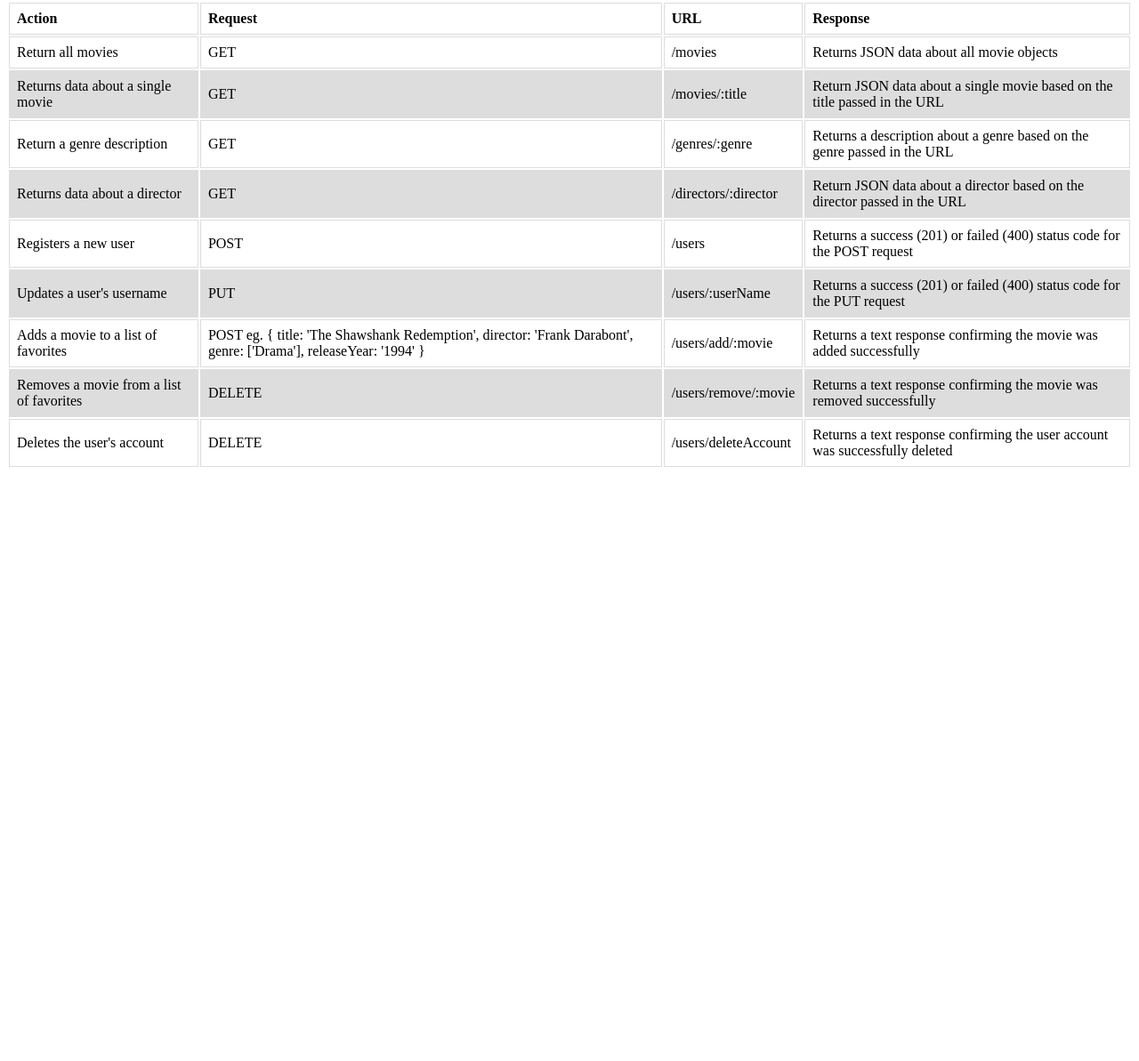
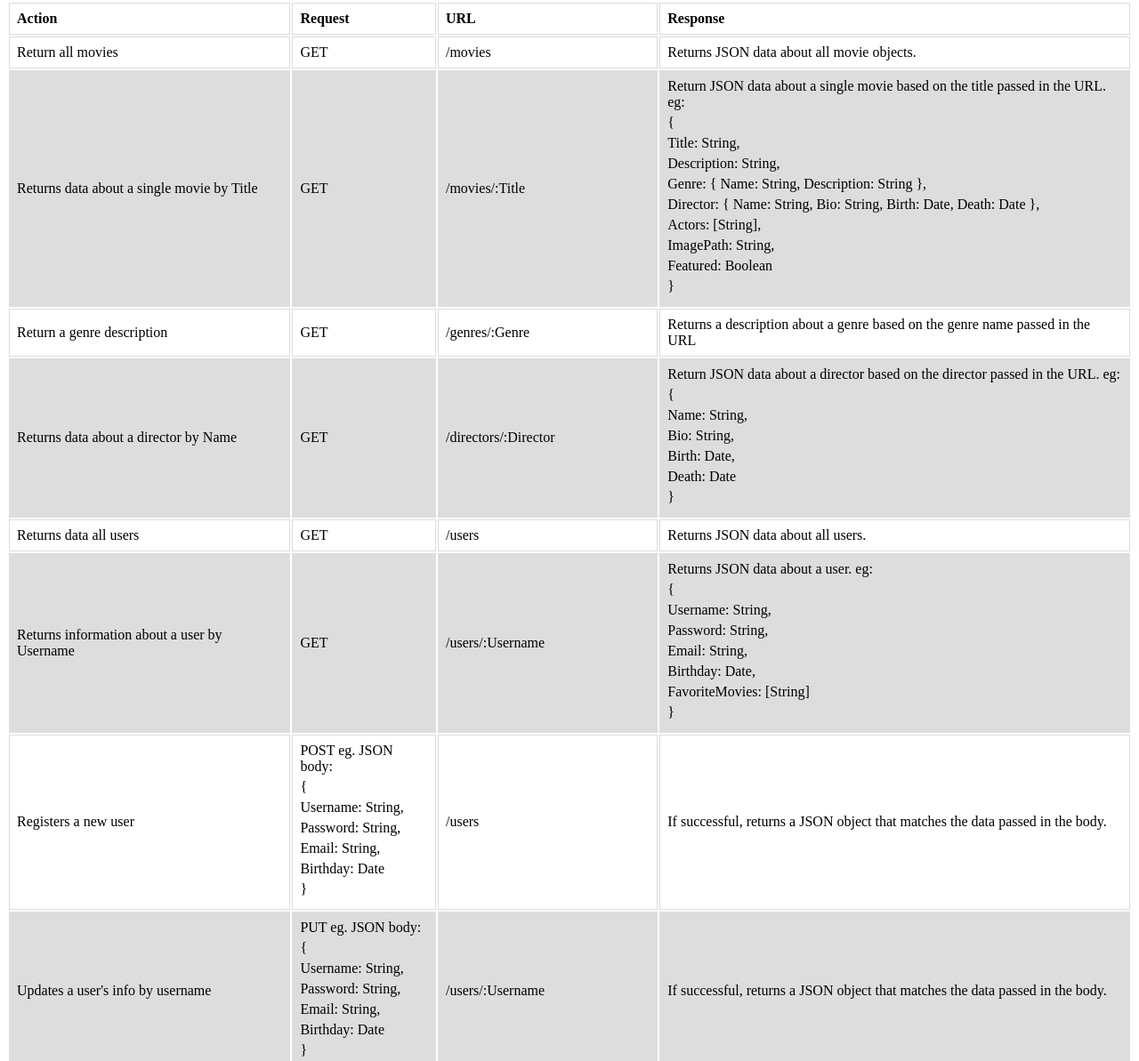
Before and after one commit to Djosc/Movie-API, a website: page public/documentation.html in a window 1280 px wide. Shown: the part 79-1272 px from the top of the page at 89% size. Before the commit the page ends 800 px from the top, so only its background shows below. Drawn offline with Linux system fonts and the light colour scheme.

Commit message:
Update Documentation.html to match new endpoints

```diff
--- a/index.js
+++ b/index.js
@@ -80,7 +80,6 @@ app.get('/directors/:Director', (req, res) => {
 });
 
 // Get all users
-// ! add to documentation
 app.get('/users', (req, res) => {
     Users.find()
         .then((users) => {
@@ -93,7 +92,6 @@ app.get('/users', (req, res) => {
 });
 
 // Get user by Username
-// ! add to documentation
 app.get('/users/:Username', (req, res) => {
     Users.findOne({ Username: req.params.Username })
         .then((user) => {
@@ -158,7 +156,6 @@ app.put('/users/:Username', (req, res) => {
 });
 
 // Add movie to the user's favorite list
-// ! update documentation
 app.post('/users/:Username/movies/:MovieID', (req, res) => {
     Users.findOneAndUpdate({ Username: req.params.Username },
         {
@@ -196,7 +193,6 @@ app.delete('/users/:Username/movies/:MovieID', (req, res) => {
 
 // Delete user's account by Username
 app.delete('/users/:Username', (req, res) => {
-    // res.status(200).send('Successfull DELETE request deleting user\'s account');
     Users.findOneAndUpdate({ Username: req.params.Username })
         .then((user) => {
             if (!user) {
--- a/models.js
+++ b/models.js
@@ -9,7 +9,9 @@ let movieSchema = mongoose.Schema({
     },
     Director: {
         Name: String,
-        Bio: String
+        Bio: String,
+        Birth: Date,
+        Death: Date
     },
     Actors: [String],
     ImagePath: String,
--- a/public/documentation.html
+++ b/public/documentation.html
@@ -17,6 +17,15 @@
         tr:nth-child(even) {
             background-color: #dddddd;
         }
+
+        p {
+            margin-top: 5px;
+            margin-bottom: 5px;
+        }
+
+        span {
+            text-align: left;
+        }
     </style>
 </head>
 
@@ -35,62 +44,122 @@
                 <td>Return all movies</td>
                 <td>GET</td>
                 <td>/movies</td>
-                <td>Returns JSON data about all movie objects</td>
+                <td>Returns JSON data about all movie objects.</td>
             </tr>
             <tr>
-                <td>Returns data about a single movie</td>
+                <td>Returns data about a single movie by Title</td>
                 <td>GET</td>
-                <td>/movies/:title</td>
-                <td>Return JSON data about a single movie based on the title passed in the URL</td>
+                <td>/movies/:Title</td>
+                <td>Return JSON data about a single movie based on the title passed in the URL. eg:
+                    <p>{</p>
+                    <p>Title: String,</p>
+                    <p>Description: String,</p>
+                    <p>Genre: { Name: String, Description: String },</p>
+                    <p>Director: { Name: String, Bio: String, Birth: Date, Death: Date },</p>
+                    <p>Actors: [String],</p>
+                    <p>ImagePath: String,</p>
+                    <p>Featured: Boolean</p>
+                    <p>}</p>
+                </td>
             </tr>
             <tr>
                 <td>Return a genre description</td>
                 <td>GET</td>
-                <td>/genres/:genre</td>
-                <td>Returns a description about a genre based on the genre passed in the URL</td>
+                <td>/genres/:Genre</td>
+                <td>Returns a description about a genre based on the genre name passed in the URL</td>
             </tr>
             <tr>
-                <td>Returns data about a director</td>
+                <td>Returns data about a director by Name</td>
                 <td>GET</td>
-                <td>/directors/:director</td>
-                <td>Return JSON data about a director based on the director passed in the URL</td>
+                <td>/directors/:Director</td>
+                <td>Return JSON data about a director based on the director passed in the URL. eg:
+                    <p>{</p>
+                    <p>Name: String,</p>
+                    <p>Bio: String,</p>
+                    <p>Birth: Date,</p>
+                    <p>Death: Date</p>
+                    <p>}</p>
+                </td>
+            </tr>
+            <tr>
+                <td>Returns data all users</td>
+                <td>GET</td>
+                <td>/users</td>
+                <td>Returns JSON data about all users.</td>
+            </tr>
+            <tr>
+                <td>Returns information about a user by Username</td>
+                <td>GET</td>
+                <td>/users/:Username</td>
+                <td>Returns JSON data about a user. eg:
+                    <p>{</p>
+                    <p>Username: String,</p>
+                    <p>Password: String,</p>
+                    <p>Email: String,</p>
+                    <p>Birthday: Date,</p>
+                    <p>FavoriteMovies: [String]</p>
+                    <p>}</p>
+                </td>
             </tr>
             <tr>
                 <td>Registers a new user</td>
-                <td>POST</td>
+                <td>POST eg. JSON body:
+                    <p>{</p>
+                    <p>Username: String,</p>
+                    <p>Password: String,</p>
+                    <p>Email: String,</p>
+                    <p>Birthday: Date</p>
+                    <p>}</p>
+                </td>
                 <td>/users</td>
-                <td>Returns a success (201) or failed (400) status code for the POST request</td>
+                <td>If successful, returns a JSON object that matches the data passed in the body.</td>
             </tr>
             <tr>
-                <td>Updates a user's username</td>
-                <td>PUT</td>
-                <td>/users/:userName</td>
-                <td>Returns a success (201) or failed (400) status code for the PUT request</td>
+                <td>Updates a user's info by username</td>
+                <td>PUT eg. JSON body:
+                    <p>{</p>
+                    <p>Username: String,</p>
+                    <p>Password: String,</p>
+                    <p>Email: String,</p>
+                    <p>Birthday: Date</p>
+                    <p>}</p>
+                </td>
+                <td>/users/:Username</td>
+                <td>If successful, returns a JSON object that matches the data passed in the body.</td>
             </tr>
             <tr>
-                <td>Adds a movie to a list of favorites</td>
-                <td>POST eg.
-                    {
-                    title: 'The Shawshank Redemption',
-                    director: 'Frank Darabont',
-                    genre: ['Drama'],
-                    releaseYear: '1994'
-                    }
+                <td>Adds a movie to a user's list of favorites</td>
+                <td>POST</td>
+                <td>/users/:Username/movies/:MovieID</td>
+                <td>If successful, returns a user's updated JSON data. eg:
+                    <p>{</p>
+                    <p>Username: String,</p>
+                    <p>Password: String,</p>
+                    <p>Email: String,</p>
+                    <p>Birthday: Date,</p>
+                    <p>FavoriteMovies: [String]</p>
+                    <p>}</p>
                 </td>
-                <td>/users/add/:movie</td>
-                <td>Returns a text response confirming the movie was added successfully</td>
             </tr>
             <tr>
-                <td>Removes a movie from a list of favorites</td>
+                <td>Removes a movie from a user's list of favorites</td>
                 <td>DELETE</td>
-                <td>/users/remove/:movie</td>
-                <td>Returns a text response confirming the movie was removed successfully</td>
+                <td>/users/:Username/movies/:MovieID</td>
+                <td>If successful, returns a user's updated JSON data. eg:
+                    <p>{</p>
+                    <p>Username: String,</p>
+                    <p>Password: String,</p>
+                    <p>Email: String,</p>
+                    <p>Birthday: Date,</p>
+                    <p>FavoriteMovies: [String]</p>
+                    <p>}</p>
+                </td>
             </tr>
             <tr>
-                <td>Deletes the user's account</td>
+                <td>Deletes a user's account by Username</td>
                 <td>DELETE</td>
-                <td>/users/deleteAccount</td>
-                <td>Returns a text response confirming the user account was successfully deleted</td>
+                <td>/users/:Username</td>
+                <td>On success, returns confirmation of deletion. On fail, returns a 400 status code.</td>
             </tr>
         </tbody>
     </table>
```
